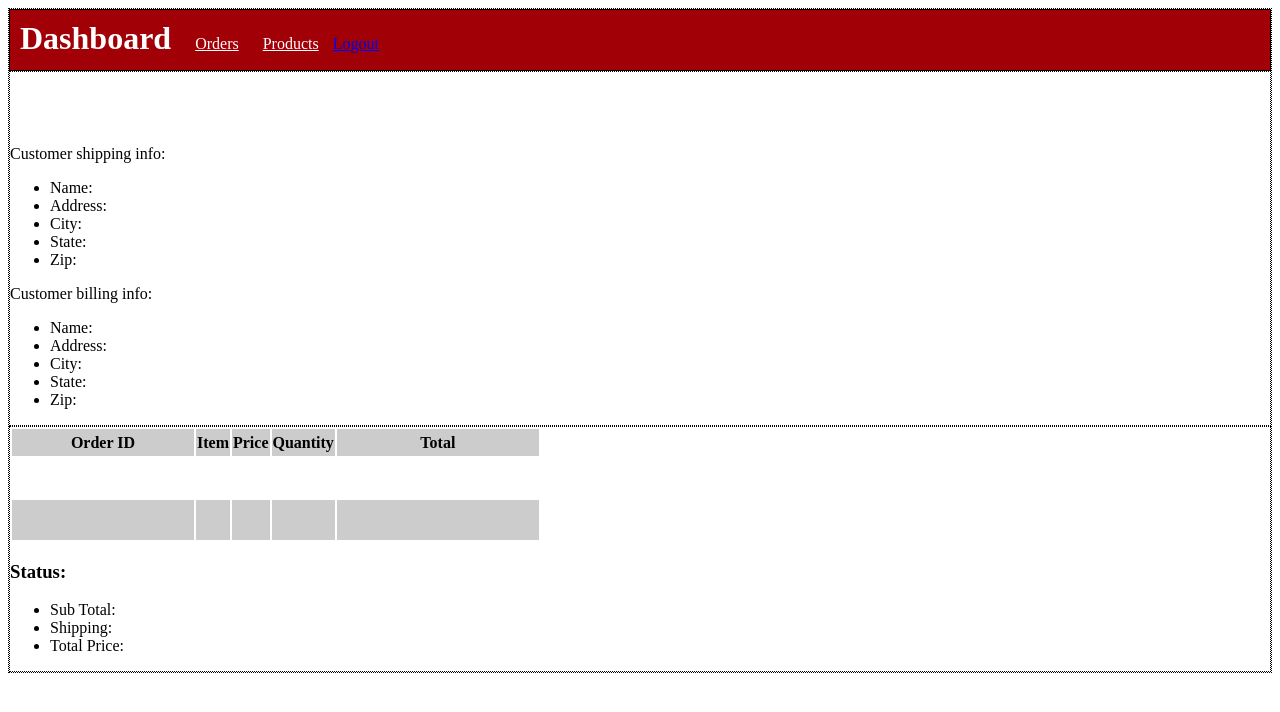
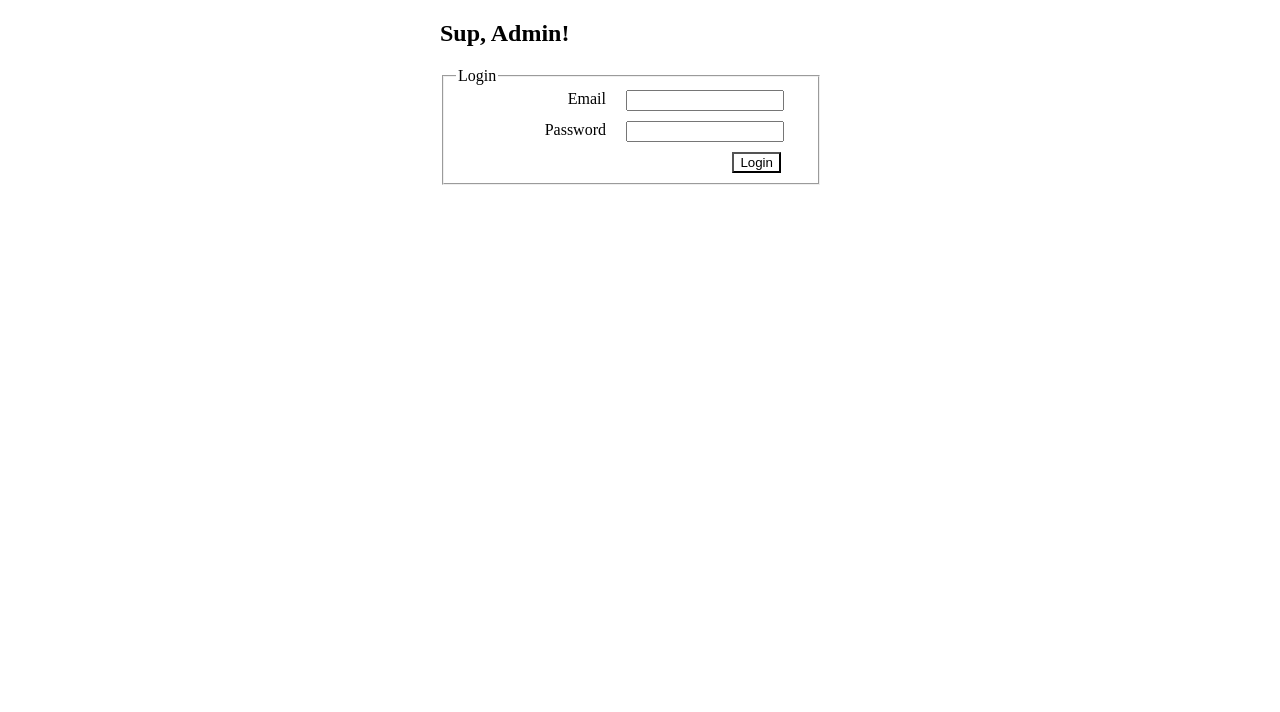
Before and after one commit to fearlessroad/eCommerce, a CodeIgniter app: page /database/dashboards/index in a window 1280 px wide. Shown: the top 712 px of the page. Run offline with CodeIgniter, Linux system fonts and the light colour scheme; data that the repository does not hold is empty.

Commit message:
adding changes

```diff
--- a/application/config/database.php
+++ b/application/config/database.php
@@ -78,7 +78,7 @@ $db['default'] = array(
 	'hostname' => 'localhost',
 	'username' => 'root',
 	'password' => 'root',
-	'database' => 'partialsDemo',
+	'database' => 'eCommerce',
 	'dbdriver' => 'mysqli',
 	'dbprefix' => '',
 	'pconnect' => FALSE,
--- a/application/config/routes.php
+++ b/application/config/routes.php
@@ -5,3 +5,4 @@ defined('BASEPATH') OR exit('No direct script access allowed');
 $route['default_controller'] = 'Products';
 $route['404_override'] = '';
 $route['translate_uri_dashes'] = FALSE;
+$route['adminLogin'] = 'dashboards/login';
--- a/application/controllers/Dashboards.php
+++ b/application/controllers/Dashboards.php
@@ -1,13 +1,45 @@
 <?php
 defined('BASEPATH') OR exit('No direct script access allowed');
-
 
 class Dashboards extends CI_Controller {
 
 	public function index()
 	{
-		$this->load->view("ordersReview");
-
+		$this->load->view("adminLogin");
 	}
-
+	public function showOrders(){
+		if($this->session->userdata('loggedin')!=true){
+			redirect('dashboards/index');
+		}
+		else{
+			$this->load->view("dashboardOrders");
+		}
+	}
+	public function showProducts(){
+		if($this->session->userdata('loggedin')!=true){
+			redirect('dashboards/index');
+		}
+		else{
+			$this->load->view("dashboardProductView");
+		}
+	}
+	public function login(){
+		$this->load->model('admin');
+		$email = $this->input->post('email');
+		$password = md5($this->input->post('password'));
+		$result = $this->admin->getall($email, $password);
+		if($result == null){
+			redirect('dashboards/index');
+		}
+		else{
+			$this->session->set_userdata('id', $result['id']);
+			$this->session->set_userdata('loggedin',true);
+			// var_dump($result['id']);die('happy');
+			redirect('dashboards/showOrders');
+		}
+	}
+	public function logout(){
+		$this->session->sess_destroy();
+		redirect('dashboards/index');
+	}
 }
--- a/application/controllers/Users.php
+++ b/application/controllers/Users.php
@@ -5,6 +5,6 @@ Class Users extends CI_Controller{
 		parent::__construct();
 	}
 	public function index(){
-			$this->load->view('shoppingcart');
+			$this->load->view('mainview');
 	}
 }
--- /dev/null
+++ b/application/views/adminLogin.php
@@ -0,0 +1,22 @@
+<!DOCTYPE html>
+<html>
+<head>
+	<title>Registration</title>
+		<link rel="stylesheet" href="/assets/css/adminlogin.css">
+</head>
+<body>
+<?= validation_errors();?>
+
+	<div id="container">
+		<h2>Sup, Admin!</h2>
+		<FIELDSET class="layout">
+			<legend>Login</legend>
+			<form action="/dashboards/login/" method="post">
+				<label>Email</label><input type="email" name="email"><br>
+				<label>Password</label><input type="password" name="password"><br>
+				<button>Login</button>
+			</form>
+		</FIELDSET>
+	</div>
+</body>
+</html>
--- a/application/views/dashBoardProductView.php
+++ b/application/views/dashBoardProductView.php
@@ -7,7 +7,6 @@ defined('BASEPATH') OR exit('No direct script access allowed');
 	<meta charset="UTF-8">
 	<title>A Web Page</title>
 	<link rel="stylesheet" type="text/css" href="/assets/css/dashBoardProductView.css">
-	<script src="/assets/js/coolcat.js"></script>
 	<link rel="stylesheet" href="http://maxcdn.bootstrapcdn.com/bootstrap/3.3.6/css/bootstrap.min.css">
 	  <script src="https://ajax.googleapis.com/ajax/libs/jquery/1.12.4/jquery.min.js"></script>
 	  <script src="http://maxcdn.bootstrapcdn.com/bootstrap/3.3.6/js/bootstrap.min.js"></script>
--- /dev/null
+++ b/assets/css/adminlogin.css
@@ -0,0 +1,35 @@
+#container{
+			margin: 0 auto;
+			width:400px;
+		}
+		.layout label, .layout input{
+			display:block;
+			width:150px;
+			float:left;
+			margin-bottom:10px;
+		}
+		.layout label{
+			text-align:right;
+			padding-right:20px;
+		}
+		.datepicker input[type="text"], .datepicker label{
+			display:block;
+			width:50px;
+			float:left;
+			margin-bottom:10px;
+		}
+
+		br{
+			clear:left;
+		}
+		fieldset{
+			width:350px;
+		}
+		button{
+			float:right;
+			margin-right:25px;
+			background-color:white;
+		}
+		button:hover{
+			background-color:#cccccc;
+		}
--- a/assets/css/dashboardorders.css
+++ b/assets/css/dashboardorders.css
@@ -2,13 +2,7 @@
     margin: 0px
     padding: 0px;
 }
-#container{
-    width: 970px;
-}
-div{
-    border: 1px dotted black;
-}
-h1, #orders, #products, #logOff{
+h1, a{
     display: inline-block;
     color: white;
     margin: 10px;
@@ -16,14 +10,22 @@ h1, #orders, #products, #logOff{
 #logOff{
     margin-left: 550px;
 }
+#wrapper{
+    margin:0px auto;
+    width:700px;
+}
 #header{
     background-color: #A00006;
     border: 1px solid black;
     height: 60px;
+    margin-bottom:10px;
 }
-#search{
+input[type="search"]{
     margin: 10px;
-    width: 200px;
+    width: 100px;
+}
+#searchBar{
+    margin:30px 0 10px 10px;
 }
 #showAll{
     margin-left: 600px;
```
Also changed, not shown: application/models/Admin.php (added, +10 -0 lines), application/views/dashboardOrders.php (+8 -8 lines), 2 other files.
